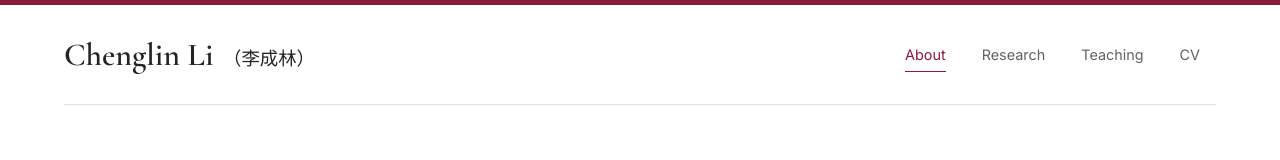
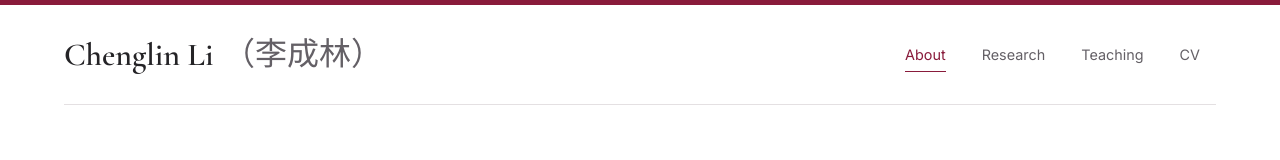
Before and after one commit to li-chenglin/li-chenglin.github.io, a Next.js app: page / in a window 1280 px wide. Shown: the top 160 px of the page. Built offline with nearby package versions, Linux system fonts and the light colour scheme; a web font is replaced by a local one.

Commit message:
Auto-update homepage

```diff
--- a/app/globals.css
+++ b/app/globals.css
@@ -146,10 +146,10 @@ body {
 }
 
 .site-name-zh {
-  color: var(--ink);
+  color: var(--muted);
   font-family: var(--font-body);
-  font-size: 1.15rem;
-  font-weight: 500;
+  font-size: inherit;
+  font-weight: 400;
 }
 
 .site-name:hover {
```
